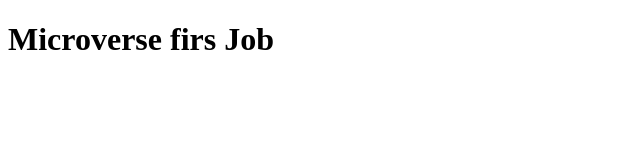
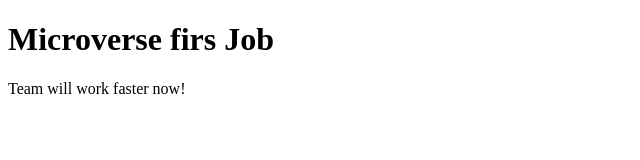
Before and after one commit to mcihadkurel/You-tube.clone1, a plain HTML site: page index.html in a window 1280 px wide. Shown: the whole page, without its empty margins (0-640 px from the left). Drawn offline with Linux system fonts and the light colour scheme.

Commit message:
Last changes

```diff
--- a/index.html
+++ b/index.html
@@ -5,6 +5,7 @@
     <meta name="viewport" content="width=device-width, initial-scale=1.0" />
     <title>Youtube Clone Has Started!</title>
     <h1>Microverse firs Job</h1>
+    <p>Team will work faster now!</p>
 
   </head>
   <body></body>
```
